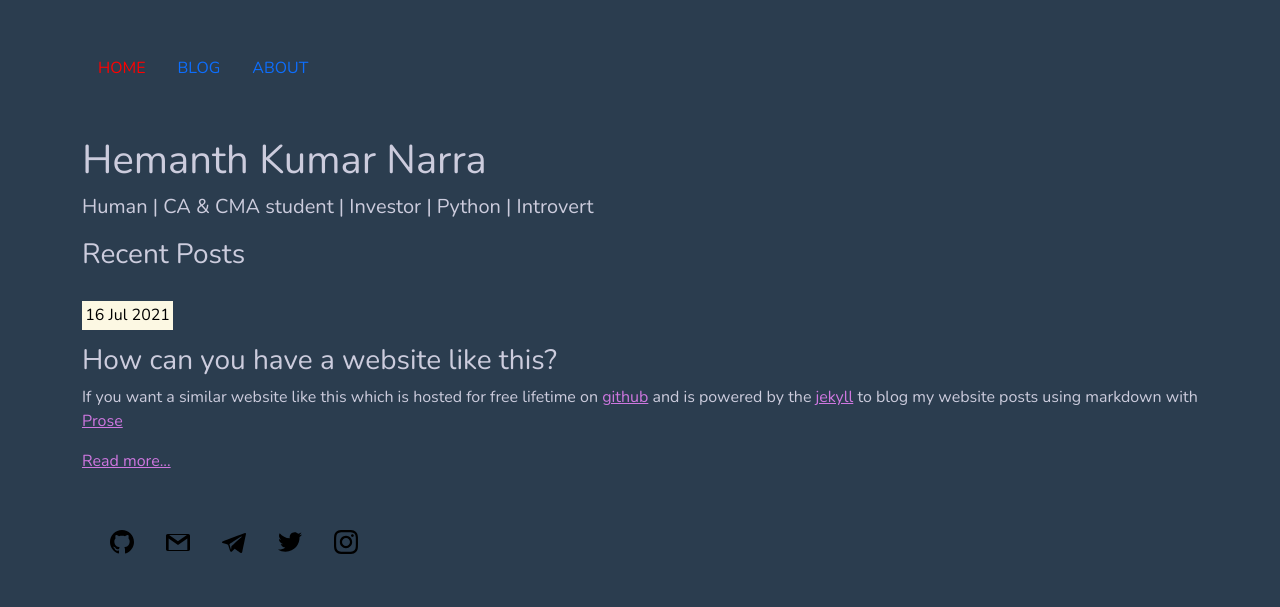
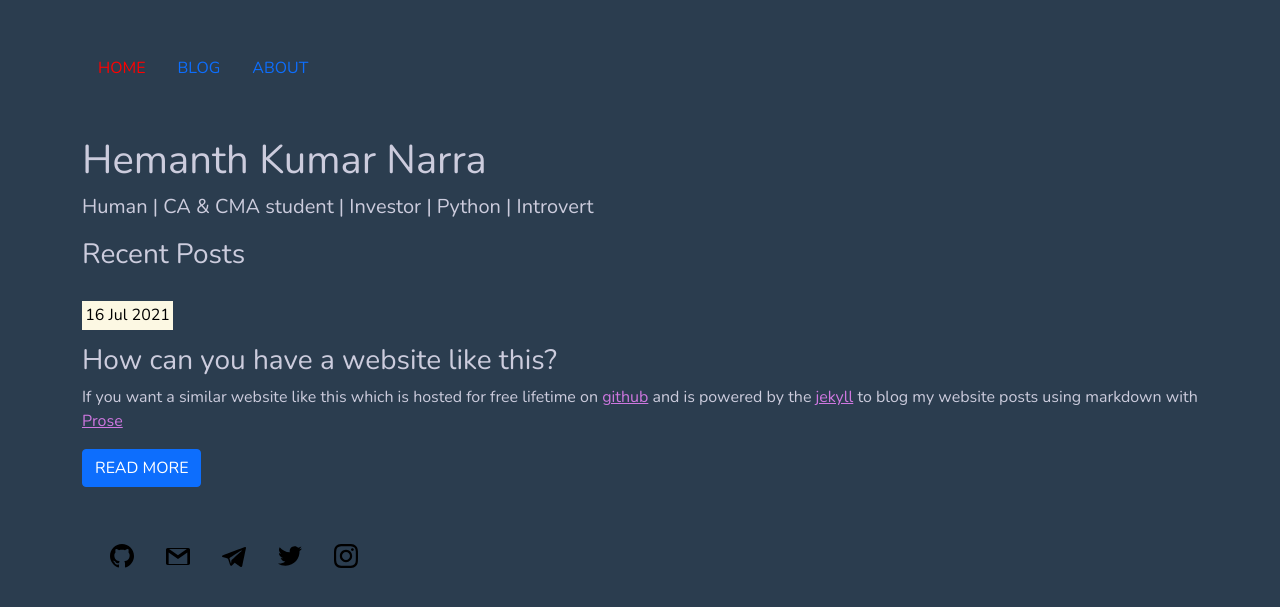
Before and after one commit to hemanthnarra/hemanthnarra.github.io, a Jekyll site: the page built from index.html, in a window 1280 px wide. Shown: the top 607 px of the page. Built offline with Jekyll 4.4.1, drawn with Linux system fonts in a browser that asks for light colours.

Commit message:
Update index.html

```diff
--- a/index.html
+++ b/index.html
@@ -15,7 +15,7 @@
             <p><mark>{{ post.date | date_to_string }}</mark></p>
             <p class="h3">{{ post.title }}</p>
             <p class="h6">{{ post.excerpt }}</p>
-            <a href="{{ post.url }}">Read more...</a>
+            <a class="btn btn-primary" href="{{ post.url }}" role="button">READ MORE</a>
         </li>
         {% endfor %}
     </ul>
```
